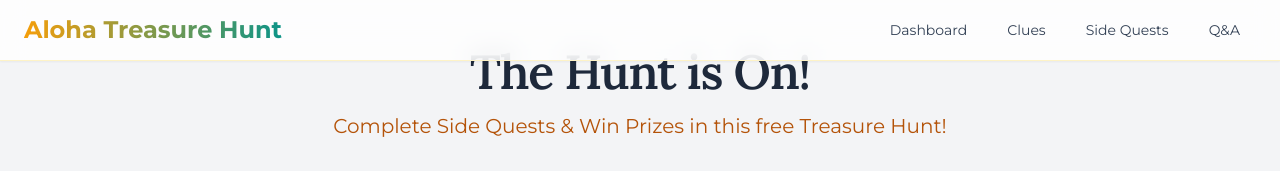
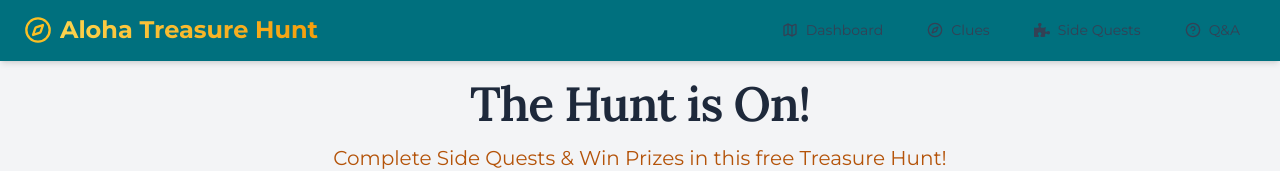
Before and after one commit to Aloha-Treasure-Hunt/Aloha-FE, a Next.js app: page /landing in a window 1280 px wide. Shown: the top 171 px of the page. Built offline with nearby package versions, Linux system fonts and the light colour scheme; no server answers.

Commit message:
change theme

```diff
--- a/app/(user)/landing/page.tsx
+++ b/app/(user)/landing/page.tsx
@@ -10,8 +10,8 @@ export const metadata = {
 
 const Page: FC = () => {
   return (
-    <main className='min-h-screen bg-gray-100'>
-      <div className='py-12 space-y-16'>
+    <main className='bg-gray-100'>
+      <div className='py-20 space-y-16'>
         <section className='text-center space-y-4'>
           <h1 className='heading-large'>The Hunt is On!</h1>
           <p className='text-xl text-amber-700 max-w-2xl mx-auto'>
--- a/app/globals.css
+++ b/app/globals.css
@@ -62,8 +62,16 @@
   }
 
   .gradient-text {
-    @apply bg-gradient-to-r from-indigo-600 to-amber-500
+    @apply bg-gradient-to-r from-amber-300 to-amber-500
            bg-clip-text text-transparent;
+  }
+
+  .icon-color {
+    @apply text-amber-400;
+  }
+
+  .text-hover {
+    @apply text-white hover:bg-[#00707e]/50 hover:text-amber-300 flex items-center gap-1;
   }
 }
 
--- a/components/Header.tsx
+++ b/components/Header.tsx
@@ -1,10 +1,11 @@
 'use client';
 import Link from 'next/link';
 import { Button } from '@/components/ui/button';
-import { Menu, X } from 'lucide-react';
+import { Menu, X, Compass, Map, HelpCircle } from 'lucide-react';
 import { useState } from 'react';
 import { MobileNavButton } from '@/components/MobileNavButton';
 import NavButton from '@/components/NavButton';
+import { FaPuzzlePiece } from 'react-icons/fa';
 
 export function Header() {
   const [isMenuOpen, setIsMenuOpen] = useState(false);
@@ -12,19 +13,21 @@ export function Header() {
   const toggleMenu = () => setIsMenuOpen(!isMenuOpen);
 
   return (
-    <header className='bg-white/80 backdrop-blur-md border-b border-amber-100 fixed w-full z-50 shadow-sm mb-5'>
-      <nav className='container mx-auto flex justify-between items-center py-3 px-4 md:px-6'>
-        <Link href='/homepage' className='text-xl md:text-2xl font-bold'>
-          <span className='bg-gradient-to-r from-amber-500 to-teal-600 bg-clip-text text-transparent'>
-            Aloha Treasure Hunt
-          </span>
+    <header className='header-bg'>
+      <nav className='flex justify-between items-center py-3 px-4 md:px-6'>
+        <Link
+          href='/homepage'
+          className='text-xl md:text-2xl font-bold flex items-center gap-2'
+        >
+          <Compass className='icon-color h-6 w-6 md:h-7 md:w-7' />
+          <span className='gradient-text'>Aloha Treasure Hunt</span>
         </Link>
 
         {/* Mobile menu button */}
         <Button
           variant='ghost'
           size='icon'
-          className='md:hidden'
+          className='md:hidden text-white hover:bg-[#00707e]/50'
           onClick={toggleMenu}
           aria-label='Toggle menu'
         >
@@ -32,28 +35,60 @@ export function Header() {
         </Button>
 
         {/* Desktop navigation */}
-        <div className='hidden md:flex space-x-1 lg:space-x-2'>
-          <NavButton href='/dashboard'>Dashboard</NavButton>
-          <NavButton href='/clues'>Clues</NavButton>
-          <NavButton href='/challenges'>Side Quests</NavButton>
-          <NavButton href='/landing'>Q&A</NavButton>
+        <div className='hidden md:flex space-x-2 lg:space-x-3'>
+          <NavButton href='/dashboard' className='text-hover'>
+            <Map size={18} />
+            Dashboard
+          </NavButton>
+          <NavButton href='/clues' className='text-hover'>
+            <Compass size={18} />
+            Clues
+          </NavButton>
+          <NavButton href='/challenges' className='text-hover'>
+            <FaPuzzlePiece size={18} />
+            Side Quests
+          </NavButton>
+          <NavButton href='/landing' className='text-hover'>
+            <HelpCircle size={18} />
+            Q&A
+          </NavButton>
         </div>
       </nav>
 
       {/* Mobile menu */}
       {isMenuOpen && (
-        <div className='md:hidden bg-white/95 border-b border-amber-100 animate-fadeIn'>
-          <div className='flex flex-col py-2 px-4 space-y-1'>
-            <MobileNavButton href='/dashboard' onClick={toggleMenu}>
+        <div className='md:hidden bg-[#00707e]/95 animate-fadeIn'>
+          <div className='flex flex-col py-2 px-4 space-y-2'>
+            <MobileNavButton
+              href='/dashboard'
+              onClick={toggleMenu}
+              className='text-white hover:bg-[#00707e] hover:text-amber-300 flex items-center gap-2 py-3'
+            >
+              <Map size={18} />
               Dashboard
             </MobileNavButton>
-            <MobileNavButton href='/clues' onClick={toggleMenu}>
+            <MobileNavButton
+              href='/clues'
+              onClick={toggleMenu}
+              className='text-white hover:bg-[#00707e] hover:text-amber-300 flex items-center gap-2 py-3'
+            >
+              <Compass size={18} />
               Clues
             </MobileNavButton>
-            <MobileNavButton href='/challenges' onClick={toggleMenu}>
+            <MobileNavButton
+              href='/challenges'
+              onClick={toggleMenu}
+              className='text-white hover:bg-[#00707e] hover:text-amber-300 flex items-center gap-2 py-3'
+            >
+              <FaPuzzlePiece size={18} />
               Side Quests
             </MobileNavButton>
-            <MobileNavButton href='/landing' onClick={toggleMenu}>
+            <MobileNavButton
+              href='/landing'
+              onClick={toggleMenu}
+              className='text-white hover:bg-[#00707e] hover:text-amber-300 flex items-center gap-2 py-3'
+            >
+              <HelpCircle size={18} />
               Q&A
             </MobileNavButton>
           </div>
--- a/components/MobileNavButton.tsx
+++ b/components/MobileNavButton.tsx
@@ -5,15 +5,11 @@ import Link from 'next/link';
 export function MobileNavButton({
   href,
   children,
+  className,
   onClick,
 }: MobileNavButtonProps) {
   return (
-    <Button
-      variant='ghost'
-      asChild
-      className='text-slate-700 w-full text-left justify-start hover:text-teal-600 hover:bg-amber-50/80 py-3'
-      onClick={onClick}
-    >
+    <Button variant='ghost' asChild className={className} onClick={onClick}>
       <Link href={href}>{children}</Link>
     </Button>
   );
--- a/components/home/home.css
+++ b/components/home/home.css
@@ -13,7 +13,9 @@ body {
 }
 
 .header-bg {
-  background-color: var(--primary-red);
+  @apply bg-gradient-to-r from-[#00707e] to-[#00707e]
+  backdrop-blur-md border-b border-[#00707e]/30
+  fixed w-full z-50 shadow-md mb-5;
 }
 
 .footer-bg {
--- a/types/navbar.types.ts
+++ b/types/navbar.types.ts
@@ -1,6 +1,7 @@
 export interface NavButtonProps {
   href: string;
   children: React.ReactNode;
+  className?: string;
 }
 
 export interface MobileNavButtonProps extends NavButtonProps {
```
Also changed, not shown: components/Footer.tsx (+20 -14 lines).
